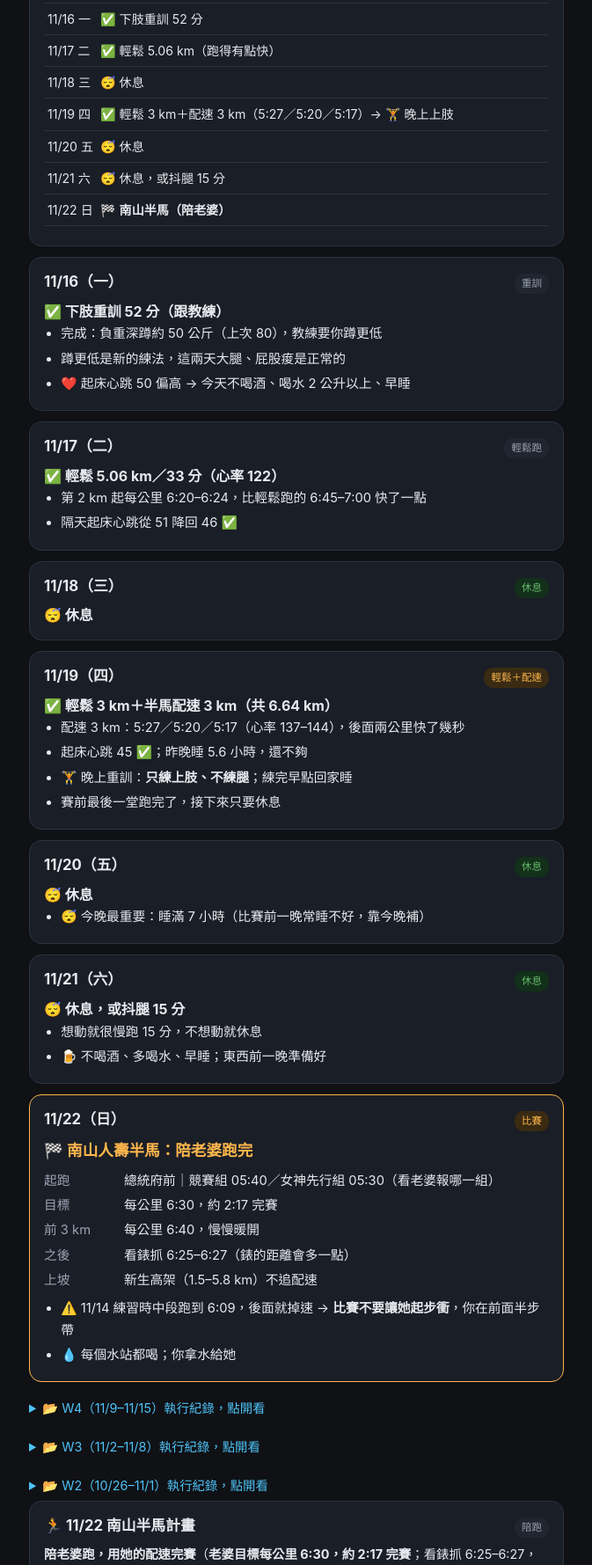
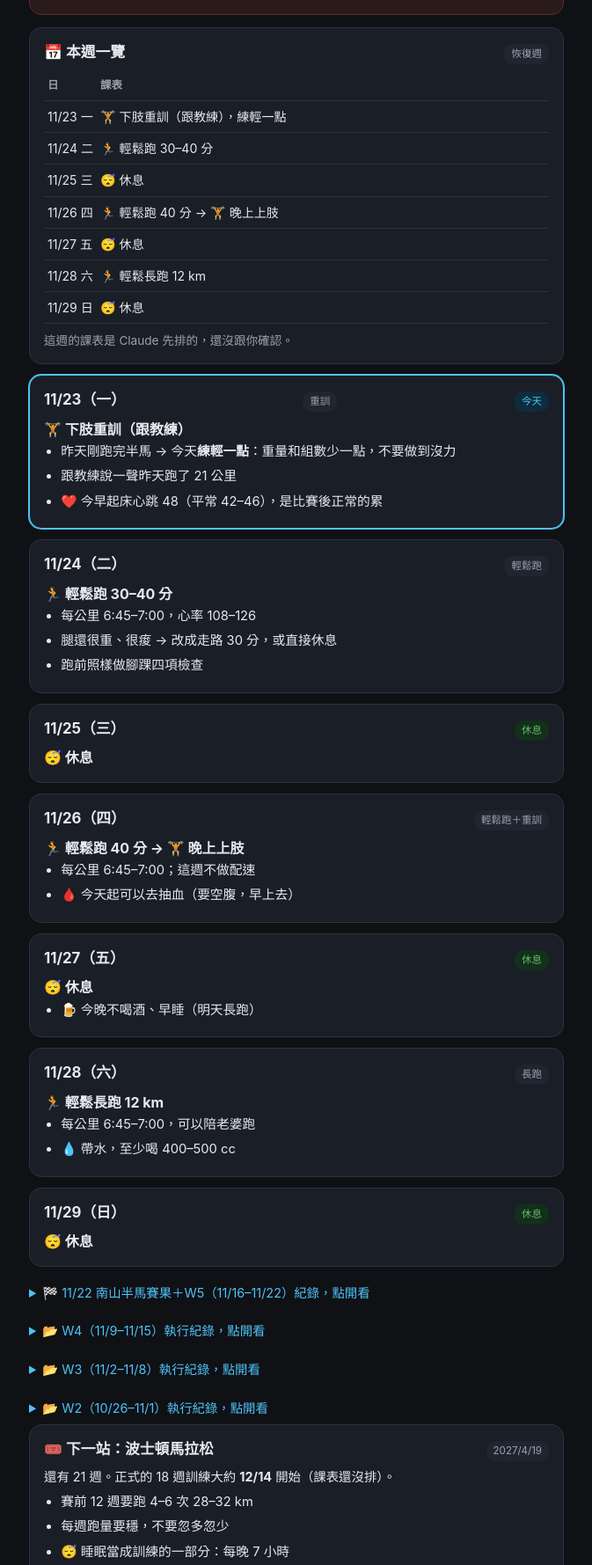
Before and after one commit to JCHuang3011/CrewOuting, a plain HTML site: page weekly-training.html in a window 1280 px wide. Shown: the part 286-2065 px from the top of the page at 88% size, without its empty margins (303-976 px from the left). Drawn offline with Linux system fonts and the light colour scheme.

Commit message:
weekly-training: 換成半馬賽後恢復週（11/23–11/29）；11/22 南山半馬 2:10:49 收進紀錄
Co-Authored-By: Claude Fable 5.2 <noreply@anthropic.com>
Claude-Session: https://claude.ai/code/session_01EM38Wqb34Ap2itC1RJP6YS

```diff
--- a/weekly-training.html
+++ b/weekly-training.html
@@ -4,7 +4,7 @@
 <meta charset="UTF-8">
 <meta name="viewport" content="width=device-width, initial-scale=1.0">
 <meta name="robots" content="noindex">
-<title>本週功課 半馬 W5 比賽週（11/16–11/22）</title>
+<title>本週功課 半馬賽後恢復週（11/23–11/29）</title>
 <style>
   :root{
     --bg:#0f1115; --card:#1a1e26; --card2:#20252f;
@@ -56,95 +56,119 @@
 </head>
 <body>
 
-<h1>🏃 本週功課 半馬 W5｜比賽週</h1>
-<div class="sub">11/16（一）– 11/22（日）｜🎯 <b>週日 11/22 南山人壽半馬：陪老婆跑完</b>｜🔽 少練、多睡</div>
+<h1>🏃 本週功課｜半馬賽後恢復週</h1>
+<div class="sub">11/23（一）– 11/29（日）｜🏁 南山半馬跑完了｜🔽 這週只跑輕鬆的</div>
+
+<div class="win">
+  🏁 <b>11/22 南山半馬：陪老婆跑完 ✅</b><br>
+  錶上 21.4 km／<b>2:10:49</b>（每公里 6:07），比原本目標 2:17 快了約 7 分鐘。後面沒有掉速。
+</div>
 
 <div class="alert">
-  ❤️ 起床心跳回來了（51 → 46 → 45）✅<br>😴 <b>這三晚只睡 4.5、4.5、5.6 小時</b> → 比賽前只剩一件事：<b>週五、週六睡滿 7 小時</b>。<br>
-  😴 這週每晚睡 7 小時、22:30 前上床。🍺 比賽前都不喝酒。
+  🩸 <b>12/3（四）08:32 痛風回診</b> → 回診前一週內要<b>空腹抽血</b>（11/26–12/2 找一天早上去）。<br>
+  😴 比賽前兩晚只睡 4 小時、4.6 小時。這週每晚睡 7 小時、22:30 前上床。
 </div>
 
 <div class="card week">
-  <div class="day"><span class="d">📅 本週一覽</span><span class="tag">W5</span></div>
+  <div class="day"><span class="d">📅 本週一覽</span><span class="tag">恢復週</span></div>
   <table>
     <tr><th>日</th><th>課表</th></tr>
-    <tr><td>11/16 一</td><td>✅ 下肢重訓 52 分</td></tr>
-    <tr><td>11/17 二</td><td>✅ 輕鬆 5.06 km（跑得有點快）</td></tr>
-    <tr><td>11/18 三</td><td>😴 休息</td></tr>
-    <tr><td>11/19 四</td><td>✅ 輕鬆 3 km＋配速 3 km（5:27／5:20／5:17）→ 🏋️ 晚上上肢</td></tr>
-    <tr><td>11/20 五</td><td>😴 休息</td></tr>
-    <tr><td>11/21 六</td><td>😴 休息，或抖腿 15 分</td></tr>
-    <tr><td>11/22 日</td><td>🏁 <b>南山半馬（陪老婆）</b></td></tr>
+    <tr><td>11/23 一</td><td>🏋️ 下肢重訓（跟教練），練輕一點</td></tr>
+    <tr><td>11/24 二</td><td>🏃 輕鬆跑 30–40 分</td></tr>
+    <tr><td>11/25 三</td><td>😴 休息</td></tr>
+    <tr><td>11/26 四</td><td>🏃 輕鬆跑 40 分 → 🏋️ 晚上上肢</td></tr>
+    <tr><td>11/27 五</td><td>😴 休息</td></tr>
+    <tr><td>11/28 六</td><td>🏃 輕鬆長跑 12 km</td></tr>
+    <tr><td>11/29 日</td><td>😴 休息</td></tr>
   </table>
+  <p class="muted">這週的課表是 Claude 先排的，還沒跟你確認。</p>
 </div>
 
-<div class="card" data-date="2026-11-16">
-  <div class="day"><span class="d">11/16（一）</span><span class="tag">重訓</span></div>
-  <b>✅ 下肢重訓 52 分（跟教練）</b>
+<div class="card" data-date="2026-11-23">
+  <div class="day"><span class="d">11/23（一）</span><span class="tag">重訓</span></div>
+  <b>🏋️ 下肢重訓（跟教練）</b>
   <ul>
-    <li>完成：負重深蹲約 50 公斤（上次 80），教練要你蹲更低</li>
-    <li>蹲更低是新的練法，這兩天大腿、屁股痠是正常的</li>
-    <li>❤️ 起床心跳 50 偏高 → 今天不喝酒、喝水 2 公升以上、早睡</li>
+    <li>昨天剛跑完半馬 → 今天<b>練輕一點</b>：重量和組數少一點，不要做到沒力</li>
+    <li>跟教練說一聲昨天跑了 21 公里</li>
+    <li>❤️ 今早起床心跳 48（平常 42–46），是比賽後正常的累</li>
   </ul>
 </div>
 
-<div class="card" data-date="2026-11-17">
-  <div class="day"><span class="d">11/17（二）</span><span class="tag">輕鬆跑</span></div>
-  <b>✅ 輕鬆 5.06 km／33 分（心率 122）</b>
+<div class="card" data-date="2026-11-24">
+  <div class="day"><span class="d">11/24（二）</span><span class="tag">輕鬆跑</span></div>
+  <b>🏃 輕鬆跑 30–40 分</b>
   <ul>
-    <li>第 2 km 起每公里 6:20–6:24，比輕鬆跑的 6:45–7:00 快了一點</li>
-    <li>隔天起床心跳從 51 降回 46 ✅</li>
+    <li>每公里 6:45–7:00，心率 108–126</li>
+    <li>腿還很重、很痠 → 改成走路 30 分，或直接休息</li>
+    <li>跑前照樣做腳踝四項檢查</li>
   </ul>
 </div>
 
-<div class="card" data-date="2026-11-18">
-  <div class="day"><span class="d">11/18（三）</span><span class="tag rest">休息</span></div>
+<div class="card" data-date="2026-11-25">
+  <div class="day"><span class="d">11/25（三）</span><span class="tag rest">休息</span></div>
   <b>😴 休息</b>
 </div>
 
-<div class="card" data-date="2026-11-19">
-  <div class="day"><span class="d">11/19（四）</span><span class="tag hot">輕鬆＋配速</span></div>
-  <b>✅ 輕鬆 3 km＋半馬配速 3 km（共 6.64 km）</b>
+<div class="card" data-date="2026-11-26">
+  <div class="day"><span class="d">11/26（四）</span><span class="tag">輕鬆跑＋重訓</span></div>
+  <b>🏃 輕鬆跑 40 分 → 🏋️ 晚上上肢</b>
   <ul>
-    <li>配速 3 km：5:27／5:20／5:17（心率 137–144），後面兩公里快了幾秒</li>
-    <li>起床心跳 45 ✅；昨晚睡 5.6 小時，還不夠</li>
-    <li>🏋️ 晚上重訓：<b>只練上肢、不練腿</b>；練完早點回家睡</li>
-    <li>賽前最後一堂跑完了，接下來只要休息</li>
+    <li>每公里 6:45–7:00；這週不做配速</li>
+    <li>🩸 今天起可以去抽血（要空腹，早上去）</li>
   </ul>
 </div>
 
-<div class="card" data-date="2026-11-20">
-  <div class="day"><span class="d">11/20（五）</span><span class="tag rest">休息</span></div>
+<div class="card" data-date="2026-11-27">
+  <div class="day"><span class="d">11/27（五）</span><span class="tag rest">休息</span></div>
   <b>😴 休息</b>
   <ul>
-    <li>😴 今晚最重要：睡滿 7 小時（比賽前一晚常睡不好，靠今晚補）</li>
+    <li>🍺 今晚不喝酒、早睡（明天長跑）</li>
   </ul>
 </div>
 
-<div class="card" data-date="2026-11-21">
-  <div class="day"><span class="d">11/21（六）</span><span class="tag rest">休息</span></div>
-  <b>😴 休息，或抖腿 15 分</b>
+<div class="card" data-date="2026-11-28">
+  <div class="day"><span class="d">11/28（六）</span><span class="tag">長跑</span></div>
+  <b>🏃 輕鬆長跑 12 km</b>
   <ul>
-    <li>想動就很慢跑 15 分，不想動就休息</li>
-    <li>🍺 不喝酒、多喝水、早睡；東西前一晚準備好</li>
+    <li>每公里 6:45–7:00，可以陪老婆跑</li>
+    <li>💧 帶水，至少喝 400–500 cc</li>
   </ul>
 </div>
 
-<div class="card big" data-date="2026-11-22">
-  <div class="day"><span class="d">11/22（日）</span><span class="tag hot">比賽</span></div>
-  <h2>🏁 南山人壽半馬：陪老婆跑完</h2>
-  <div class="kv">
-    <span class="k">起跑</span><span>總統府前｜競賽組 05:40／女神先行組 05:30（看老婆報哪一組）</span>
-    <span class="k">目標</span><span>每公里 6:30，約 2:17 完賽</span>
-    <span class="k">前 3 km</span><span>每公里 6:40，慢慢暖開</span>
-    <span class="k">之後</span><span>看錶抓 6:25–6:27（錶的距離會多一點）</span>
-    <span class="k">上坡</span><span>新生高架（1.5–5.8 km）不追配速</span>
-  </div>
+<div class="card" data-date="2026-11-29">
+  <div class="day"><span class="d">11/29（日）</span><span class="tag rest">休息</span></div>
+  <b>😴 休息</b>
+</div>
+
+<details>
+  <summary>🏁 11/22 南山半馬賽果＋W5（11/16–11/22）紀錄，點開看</summary>
+<div class="card big">
+  <div class="day"><span class="d">🏁 南山半馬（陪老婆）</span><span class="tag">11/22</span></div>
+  <table style="margin:6px 0">
+    <tr><th>段</th><th>每公里</th><th>心率</th></tr>
+    <tr><td>0–5 km</td><td>6:15</td><td>112 → 129</td></tr>
+    <tr><td>5–10 km</td><td>6:08</td><td>135–137</td></tr>
+    <tr><td>10–15 km</td><td>6:29（停了兩次，共約 95 秒）</td><td>134–140</td></tr>
+    <tr><td>15–20 km</td><td>5:55</td><td>140–149</td></tr>
+    <tr><td>最後 1.4 km</td><td>4:54（衝刺）</td><td>160</td></tr>
+  </table>
   <ul>
-    <li>⚠️ 11/14 練習時中段跑到 6:09，後面就掉速 → <b>比賽不要讓她起步衝</b>，你在前面半步帶</li>
-    <li>💧 每個水站都喝；你拿水給她</li>
+    <li>✅ 錶上 21.4 km／2:10:49，比目標 2:17 快約 7 分鐘</li>
+    <li>✅ 後段沒有掉速（11/14 練習時有掉）</li>
+    <li>😴 比賽前兩晚只睡 4 小時、4.6 小時</li>
   </ul>
 </div>
+<div class="card week">
+  <table>
+    <tr><th>日</th><th>結果</th></tr>
+    <tr><td>11/16 一</td><td>✅ 下肢重訓 52 分（深蹲約 50 公斤、蹲更低）</td></tr>
+    <tr><td>11/17 二</td><td>✅ 輕鬆 5.06 km（跑得有點快）</td></tr>
+    <tr><td>11/19 四</td><td>✅ 輕鬆 3 km＋配速 3 km（5:27／5:20／5:17）→ 上肢 58 分</td></tr>
+    <tr><td>11/22 日</td><td>🏁 <b>南山半馬 2:10:49（陪老婆）</b></td></tr>
+  </table>
+  <p class="muted">W5 跑量約 33 km。腳踝整週沒感覺。</p>
+</div>
+</details>
 
 <details>
   <summary>📂 W4（11/9–11/15）執行紀錄，點開看</summary>
@@ -189,17 +213,15 @@
 </details>
 
 <div class="card week">
-  <div class="day"><span class="d">🏃 11/22 南山半馬計畫</span><span class="tag">陪跑</span></div>
-  <p style="font-size:.9rem;margin:4px 0"><b>陪老婆跑，用她的配速完賽</b>（<b>老婆目標每公里 6:30，約 2:17 完賽</b>；看錶抓 6:25–6:27，前 3 km 6:40 暖開）。<b>訓練照原計畫</b>（每公里 5:27 的配速課照練，當波士頓打底），比賽當天再跑慢配合她</p>
-  <table>
-    <tr><th>週</th><th>二／四／六</th></tr>
-    <tr><td>10/19–25</td><td>輕鬆 30 分／輕鬆 30–40 分／輕鬆 40 分</td></tr>
-    <tr><td>10/26–11/1</td><td>✅ 輕鬆／節奏 2×10／長跑 16 km 陪老婆</td></tr>
-    <tr><td>11/2–8</td><td>✅ 輕鬆／節奏 20 分／長跑 17.5 km（最後 5 km 5:15）</td></tr>
-    <tr><td>11/9–15</td><td>✅ 輕鬆 45 分／半馬配速 2×4 km／長跑 14 km（陪老婆 8 km 6:19）</td></tr>
-    <tr><td>11/16–22 👉</td><td>輕鬆 30 分／輕鬆 20 分＋3 km 半馬配速／休 → <b>日 🏁 陪跑</b></td></tr>
-  </table>
-  <p class="muted">🏋️ <b>每週一練下肢、週四練上肢</b>（週四先跑步再重訓）→ 週二只跑輕鬆、品質課放週四、長跑放週六；比賽週週一下肢照練、練輕一點。<br>每次跑前腳踝四項檢查；品質課 Pro 3＋肌貼；加速跑等腳踝連 2 週沒事才開放；品質課前一晚不喝酒、睡 7 小時。</p>
+  <div class="day"><span class="d">🎟️ 下一站：波士頓馬拉松</span><span class="tag">2027/4/19</span></div>
+  <p style="font-size:.9rem;margin:4px 0">還有 21 週。正式的 18 週訓練大約 <b>12/14</b> 開始（課表還沒排）。</p>
+  <ul>
+    <li>賽前 12 週要跑 4–6 次 28–32 km</li>
+    <li>每週跑量要穩，不要忽多忽少</li>
+    <li>😴 睡眠當成訓練的一部分：每晚 7 小時</li>
+    <li>練小腿和腳踝的力氣</li>
+  </ul>
+  <p class="muted">🏋️ 每週一練下肢、週四練上肢（週四先跑步再重訓）；跑步排二、四、六。每次跑前做腳踝四項檢查。</p>
 </div>
 
 <details>
@@ -239,7 +261,7 @@
 </div>
 </details>
 
-<div class="foot">更新於 2026-11-19（半馬 W5 比賽週）｜資料來源：Personal Brain 訓練 wiki</div>
+<div class="foot">更新於 2026-11-23（半馬賽後恢復週）｜資料來源：Personal Brain 訓練 wiki</div>
 
 <script>
 (function(){
```
